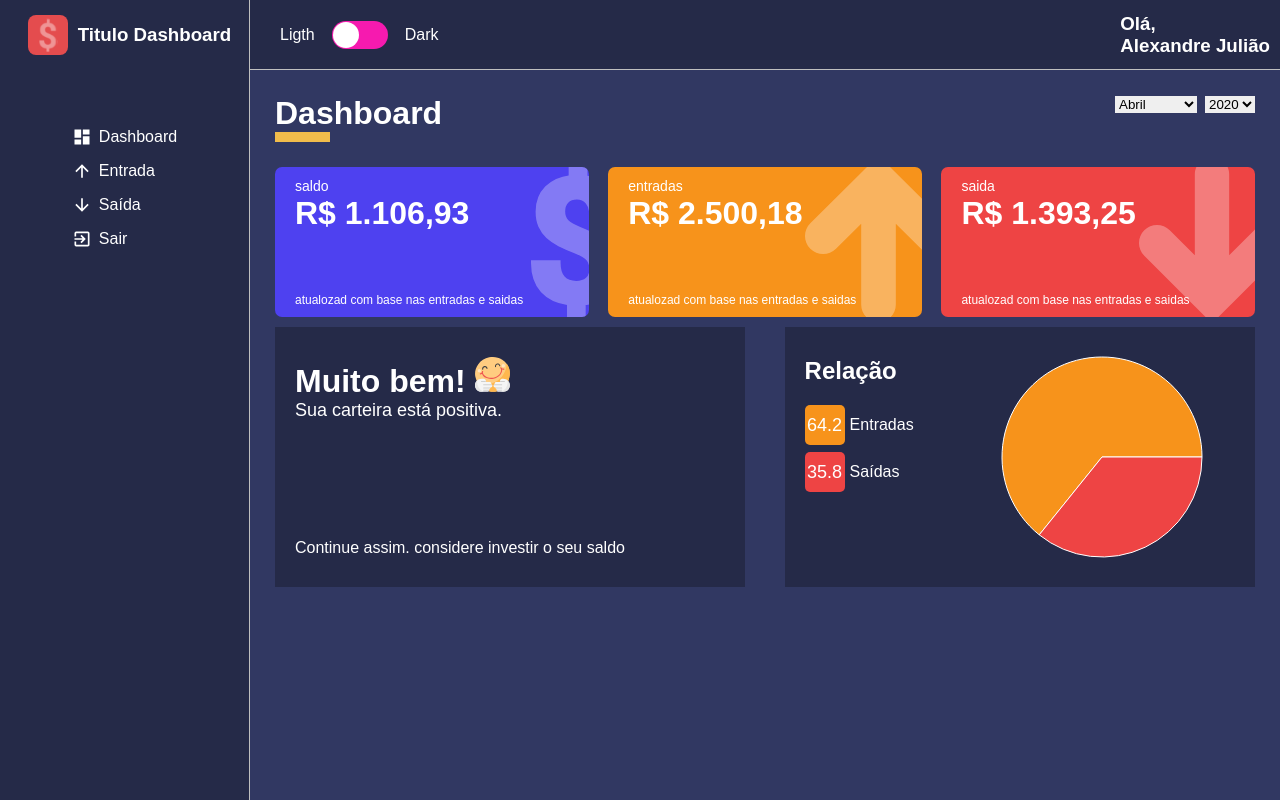
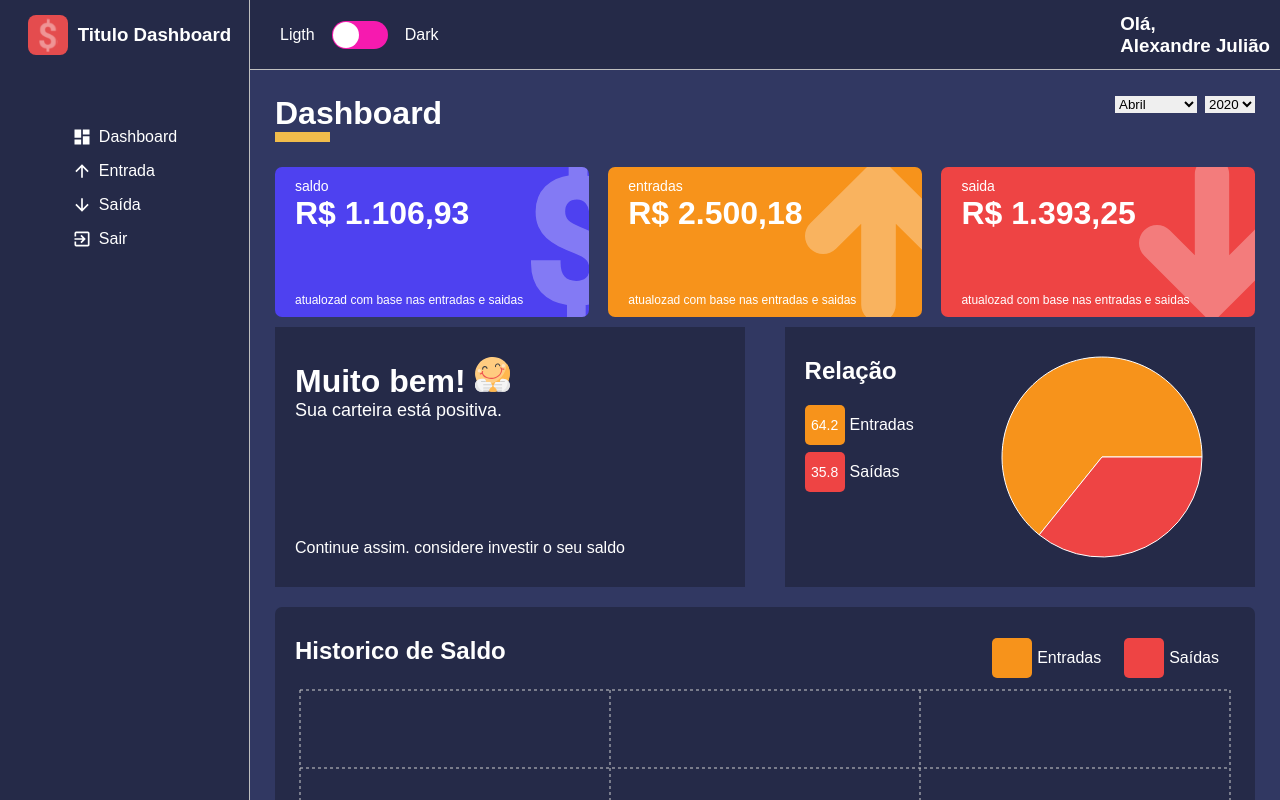
Before and after one commit to alejuliao/dashboard-react-ts, a React (Vite) app: page /dashboard in a window 1280 px wide. Built offline with nearby package versions, Linux system fonts and the light colour scheme.

Commit message:
aula 36 concluida - criando grafico de linhas para o historico de saldo

```diff
--- /dev/null
+++ b/src/components/HistoryBox/index.tsx
@@ -0,0 +1,66 @@
+import { Container, ChartContainer, Header, LegendContainer, Legend } from "./styles";
+import {
+  ResponsiveContainer,
+  LineChart,
+  Line,
+  XAxis,
+  CartesianGrid,
+  Tooltip
+} from 'recharts'
+
+interface IHistoryBoxProps {
+  data: {
+    month: string;
+    amountEntry: number;
+    amountOutput: number;
+  }[],
+  lineColorAmountEntry: string;
+  lineColorAmountOutput: string;
+}
+export function HistoryBox({ data, lineColorAmountEntry, lineColorAmountOutput }: IHistoryBoxProps) {
+  return (
+    <Container>
+      <Header>
+        <h2>Historico de Saldo</h2>
+        <LegendContainer>
+          <Legend color={lineColorAmountEntry}>
+            <div></div>
+            <span>Entradas</span>
+          </Legend>
+          <Legend color={lineColorAmountOutput}>
+            <div></div>
+            <span>Saídas</span>
+          </Legend>
+        </LegendContainer>
+      </Header>
+      <ChartContainer>
+
+        <ResponsiveContainer>
+          <LineChart data={data}>
+            <CartesianGrid strokeDasharray="3 3" stroke="#cecece" />
+            <XAxis dataKey="month" stroke="#cecece" />
+            <Tooltip />
+            <Line
+              type="monotone"
+              dataKey="amountEntry"
+              name="Entradas"
+              stroke={lineColorAmountEntry}
+              strokeWidth={5}
+              dot={{ r: 5 }}
+              activeDot={{ r: 8 }}
+            />
+            <Line
+              type="monotone"
+              dataKey="amountOutput"
+              name="Saídas"
+              stroke={lineColorAmountOutput}
+              strokeWidth={5}
+              dot={{ r: 5 }}
+              activeDot={{ r: 8 }}
+            />
+          </LineChart>
+        </ResponsiveContainer>
+      </ChartContainer>
+    </Container>
+  )
+}
--- /dev/null
+++ b/src/components/HistoryBox/styles.ts
@@ -0,0 +1,55 @@
+import styled from 'styled-components'
+interface ILegendProps {
+  color: string
+}
+export const Container = styled.div`
+  width: 100%;
+
+  display: flex;
+  flex-direction: column;
+
+  height: 460px;
+  background-color: ${props => props.theme.colors.secondary};
+  color: ${props => props.theme.colors.white};
+
+  margin: 10px 0;
+  padding: 30px 20px;
+  border-radius: 7px;
+`
+export const ChartContainer = styled.div`
+  flex: 1;
+  /* height: 260px; */
+`
+
+export const Header = styled.header`
+  width: 100%;
+  display: flex;
+  justify-content: space-between;
+  h2 {
+    margin-bottom: 20px;
+  }
+`
+export const LegendContainer = styled.ul`
+  display: flex;
+  list-style: none;
+`
+export const Legend = styled.li<ILegendProps>`
+  display: flex;
+  align-items: center;
+  margin-bottom: 7px;
+  margin-left: 7px;
+  padding-right: 16px;
+  > div {
+    background-color: ${props => props.color};
+    width: 40px;
+    height: 40px;
+    border-radius: 5px;
+
+    font-size: 14px;
+    line-height: 40px;
+    text-align: center;
+  }
+  > span {
+    margin-left: 5px;
+  }
+`
--- a/src/components/PieChartBox/styles.ts
+++ b/src/components/PieChartBox/styles.ts
@@ -48,7 +48,7 @@
     height: 40px;
     border-radius: 5px;
 
-    font-size: 18px;
+    font-size: 14px;
     line-height: 40px;
     text-align: center;
   }
--- a/src/pages/Dashboard/index.tsx
+++ b/src/pages/Dashboard/index.tsx
@@ -8,6 +8,7 @@
 import { WalletBox } from '../../components/WalletBox'
 import { MessageBox } from '../../components/MessageBox'
 import { PieChartBox } from '../../components/PieChartBox'
+import { HistoryBox } from '../../components/HistoryBox'
 import happyImg from '../../assets/happy.svg'
 import sadImg from '../../assets/sad.svg'
 import grinningImg from '../../assets/grinning.svg'
@@ -129,6 +130,49 @@
     ]
     return data
   }, [totalGains, totalExpenses])
+
+  const historyData = useMemo(() => {
+    return listOfMonths.map((_, month) => {
+      let amountEntry = 0;
+      gains.forEach(gain => {
+        const date = new Date(gain.date)
+        const gainMonth = date.getMonth()
+        const gainYear = date.getFullYear()
+
+        if (gainMonth === month && gainYear === yearSelected) {
+          try {
+            amountEntry += Number(gain.amount)
+          } catch {
+            throw new Error('amontrhEntry is invalid. check the database')
+          }
+        }
+      })
+      let amountOutput = 0;
+      expenses.forEach(expense => {
+        const date = new Date(expense.date)
+        const expenseMonth = date.getMonth()
+        const expenseYear = date.getFullYear()
+
+        if (expenseMonth === month && expenseYear === yearSelected) {
+          try {
+            amountOutput += Number(expense.amount)
+          } catch {
+            throw new Error('amontrhEntry is invalid. check the database')
+          }
+        }
+      })
+      return {
+        monthNumber: month,
+        month: listOfMonths[month].substring(0, 3),
+        amountEntry,
+        amountOutput
+      }
+    }).filter(item => {
+      const currentMonth = new Date().getMonth()
+      const currentYear = new Date().getFullYear()
+      return (yearSelected === currentYear && item.monthNumber <= currentMonth) || (yearSelected < currentYear)
+    })
+  }, [monthSelected])
   const handleMonthSelected = (month: string) => {
     try {
       const parseMonth = Number(month)
@@ -187,6 +231,11 @@
 
         />
         <PieChartBox data={relationExpensesVersusGains} />
+        <HistoryBox
+          data={historyData}
+          lineColorAmountEntry="#f7931b"
+          lineColorAmountOutput="#e44"
+        />
       </Content>
     </Container>
   )
```
